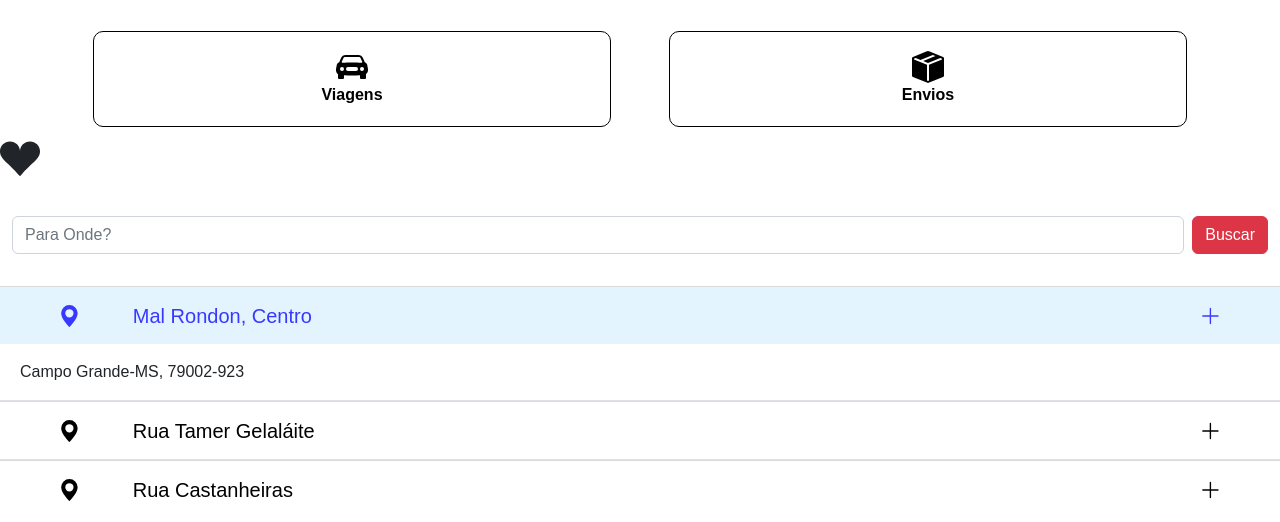
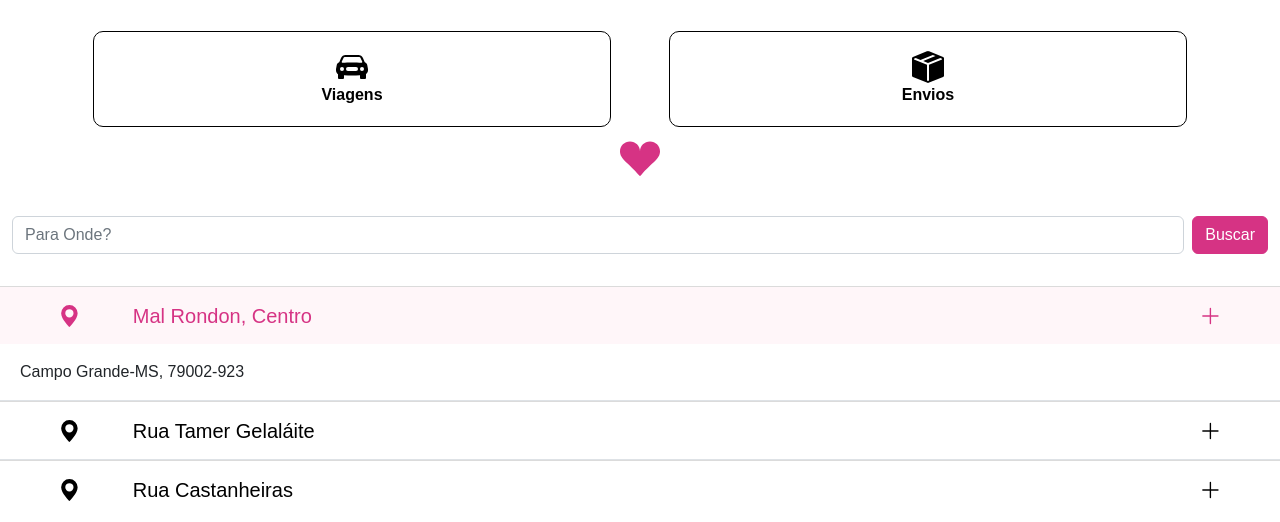
Before and after one commit to wilson-favini/appV2.0, a plain HTML site: page index.html in a window 1280 px wide. Both pictures are taken after a click on the button "Mal Rondon, Centro". Shown: the part 61-583 px from the top of the page. Drawn offline with nearby package versions, Linux system fonts and the light colour scheme.

Commit message:
atualização do css
atualização css

```diff
--- a/css/style.css
+++ b/css/style.css
@@ -1,5 +1,10 @@
 * {
     font-family: Arial, Helvetica, sans-serif;
+}
+
+.btn-danger, #teste1 {
+    background-color: #d63384;
+    border-color: #d63384;
 }
 
 nav {
@@ -71,6 +76,11 @@ main {
     margin-top: 10vh;
 }
 
+.coracao {
+    color: #d63384;
+    text-align: center;
+}
+
 .container-unico {
     margin-top: 4vh;
     margin-bottom: 4vh;
@@ -100,9 +110,8 @@ p {
     justify-content: center;
 }
     .caixa:focus {
-        color: rgb(56, 56, 255);
-        border-color: rgb(56, 56, 255)blue;
-        transition: .4s;
+        border-color: #d63384;
+        transition: .1s;
     }
 
 #negrito {
@@ -136,10 +145,10 @@ p {
     height: 58px;
     background-color: white;
 }
-.botao:focus {
-    background-color: rgb(227, 244, 255);
+.botao:focus, .caixa:focus {
+    background-color: #fff6f9;
     transition: .5s;
-    color: rgb(56, 56, 255);
+    color: #d63384;
 }
 
 #svgF {
```
